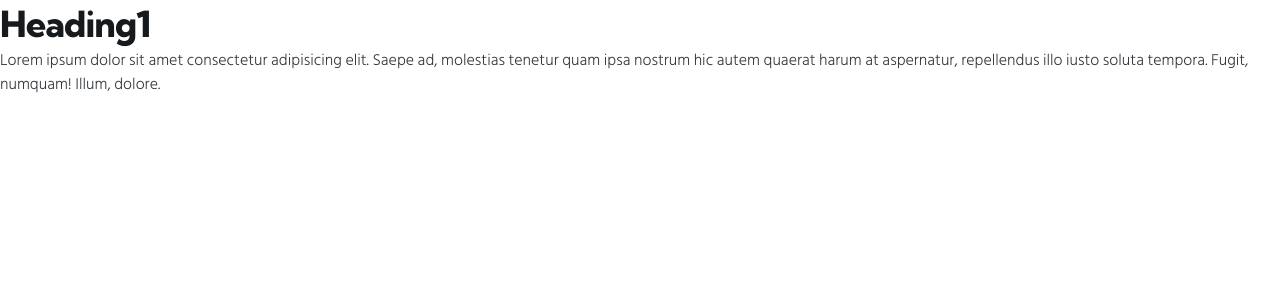
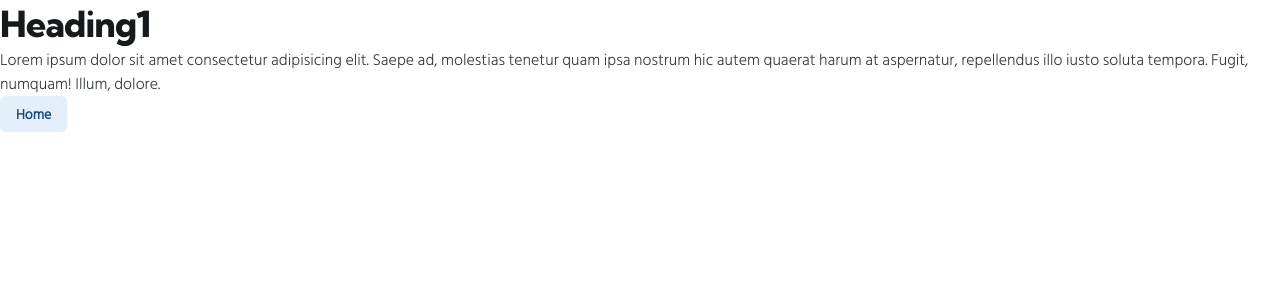
Before and after one commit to badalsaibo/read-ramayana, a Next.js app: page / in a window 1280 px wide. Shown: the top 300 px of the page. Built offline with nearby package versions, Linux system fonts and the light colour scheme.

Commit message:
feat: main

```diff
--- a/src/components/Kanda/Kanda.tsx
+++ b/src/components/Kanda/Kanda.tsx
@@ -5,7 +5,7 @@ type TKandaProps = {
 };
 
 const Kanda = ({ children }: TKandaProps) => {
-  return <Button></Button>;
+  return <Button variant="soft">{children}</Button>;
 };
 
 export default Kanda;
--- a/src/pages/index.tsx
+++ b/src/pages/index.tsx
@@ -1,4 +1,5 @@
 import { Typography } from '@mui/joy';
+import Kanda from 'components/Kanda';
 import Head from 'next/head';
 
 export default function Home() {
@@ -21,6 +22,7 @@ export default function Home() {
         Lorem ipsum dolor sit amet consectetur adipisicing elit. Saepe ad, molestias tenetur quam ipsa nostrum hic autem
         quaerat harum at aspernatur, repellendus illo iusto soluta tempora. Fugit, numquam! Illum, dolore.
       </Typography>
+      <Kanda>Home</Kanda>
     </>
   );
 }
```
